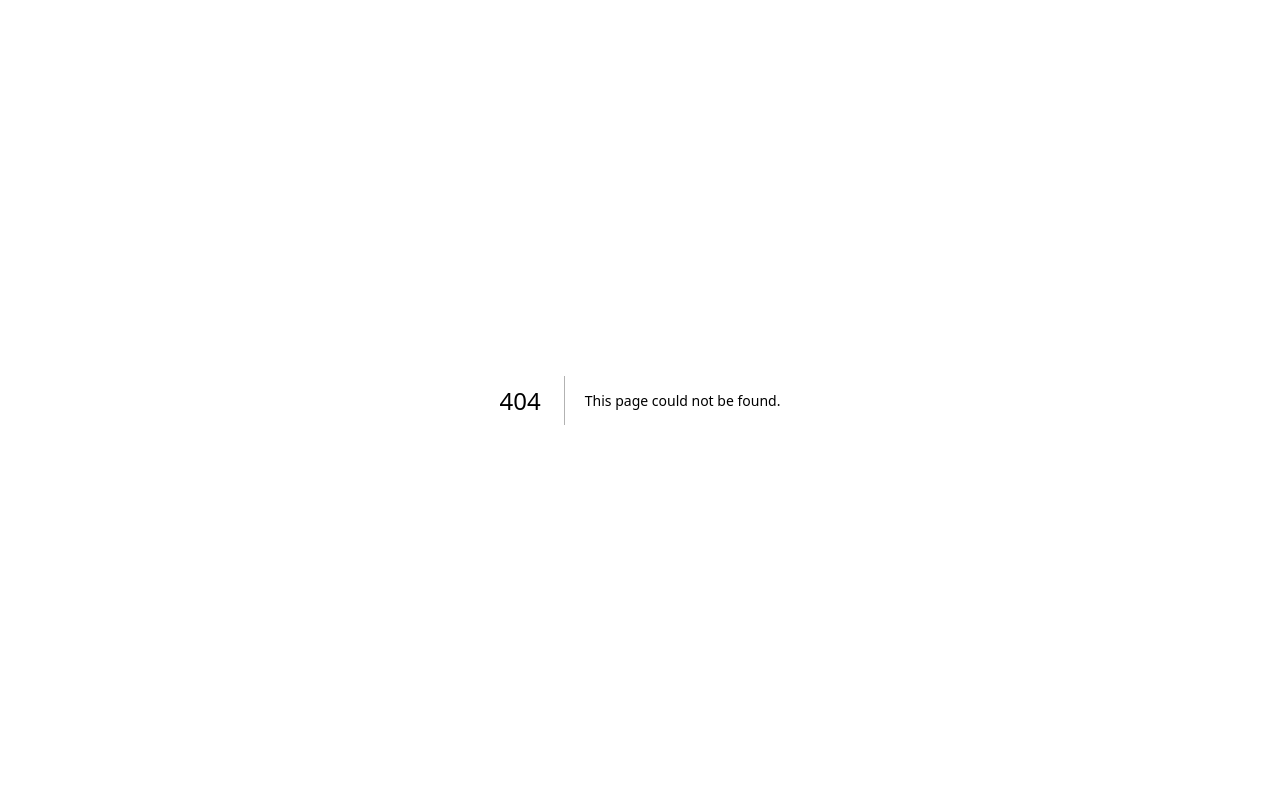
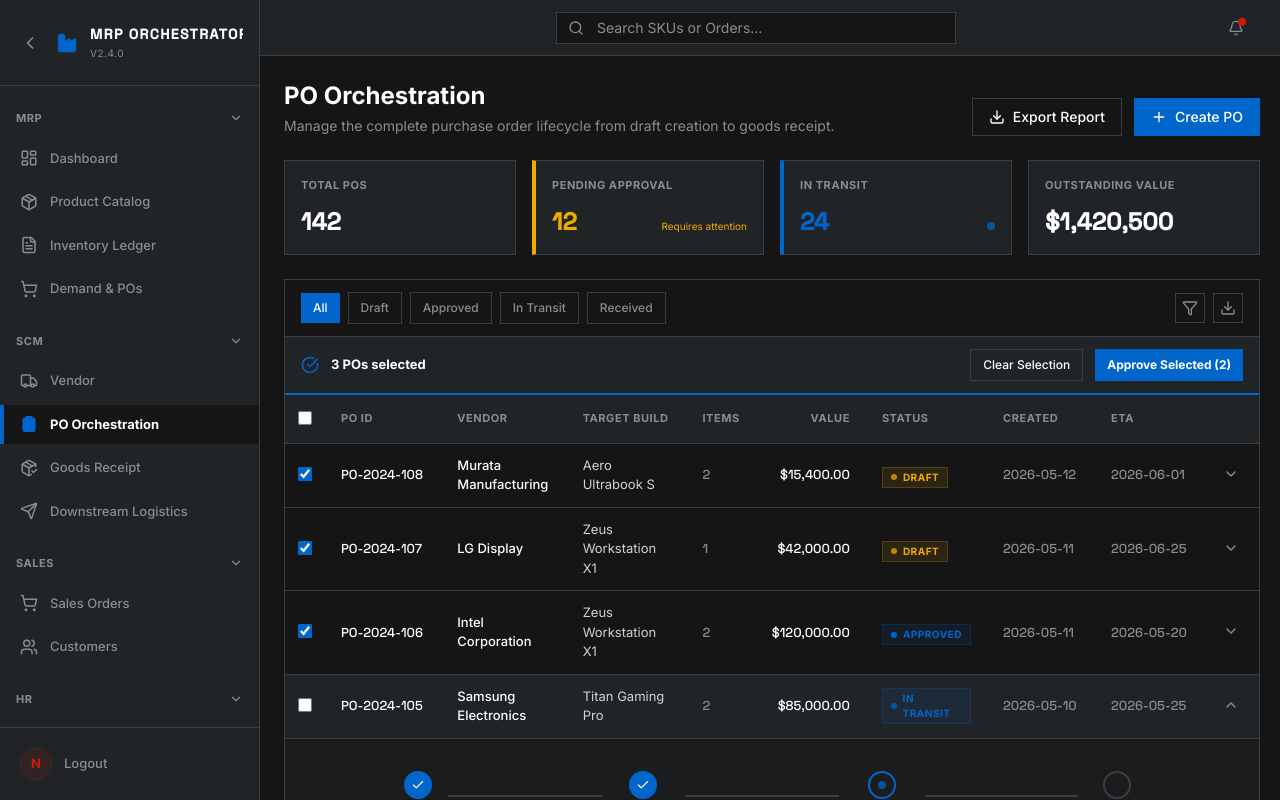
Before and after one commit to SE359-Zeus/Zeus-FE, a Next.js app: page /scm/po-orchestration in a window 1280 px wide. Before the commit this address had no page. Built offline with nearby package versions, Linux system fonts and the light colour scheme.

Commit message:
feat: migrate SCM pages to nextjs routing

```diff
--- /dev/null
+++ b/src/app/(dashboard)/scm/downstream-logistics/page.tsx
@@ -0,0 +1,5 @@
+import { DownstreamLogisticsPage } from '@/components/pages/downstream-logistics'
+
+export default function Page() {
+  return <DownstreamLogisticsPage />
+}
--- /dev/null
+++ b/src/app/(dashboard)/scm/goods-receipt/page.tsx
@@ -0,0 +1,5 @@
+import { GoodsReceiptPage } from '@/components/pages/goods-receipt'
+
+export default function Page() {
+  return <GoodsReceiptPage />
+}
--- /dev/null
+++ b/src/app/(dashboard)/scm/po-orchestration/page.tsx
@@ -0,0 +1,5 @@
+import { PoOrchestrationPage } from '@/components/pages/po-orchestration'
+
+export default function Page() {
+  return <PoOrchestrationPage />
+}
--- /dev/null
+++ b/src/app/(dashboard)/scm/vendor/page.tsx
@@ -0,0 +1,5 @@
+import { VendorPage } from '@/components/pages/vendor'
+
+export default function Page() {
+  return <VendorPage />
+}
--- a/src/components/layout/Sidebar.tsx
+++ b/src/components/layout/Sidebar.tsx
@@ -15,7 +15,11 @@
   ChevronLeft,
   ChevronDown,
   LogOut,
-  AlertTriangle // Thêm icon cho Shortage
+  AlertTriangle,
+  Truck,
+  ClipboardList,
+  PackageCheck,
+  Send
 } from 'lucide-react'
 
 interface SidebarProps {
@@ -36,9 +40,10 @@
   {
     title: 'SCM',
     items: [
-      { href: '/scm/suppliers', label: 'Suppliers', icon: Factory },
-      { href: '/scm/shipments', label: 'Shipments', icon: Package },
-      { href: '/scm/shortages', label: 'Shortages', icon: AlertTriangle },
+      { href: '/scm/vendor', label: 'Vendor', icon: Truck },
+      { href: '/scm/po-orchestration', label: 'PO Orchestration', icon: ClipboardList },
+      { href: '/scm/goods-receipt', label: 'Goods Receipt', icon: PackageCheck },
+      { href: '/scm/downstream-logistics', label: 'Downstream Logistics', icon: Send },
     ]
   },
   {
```
